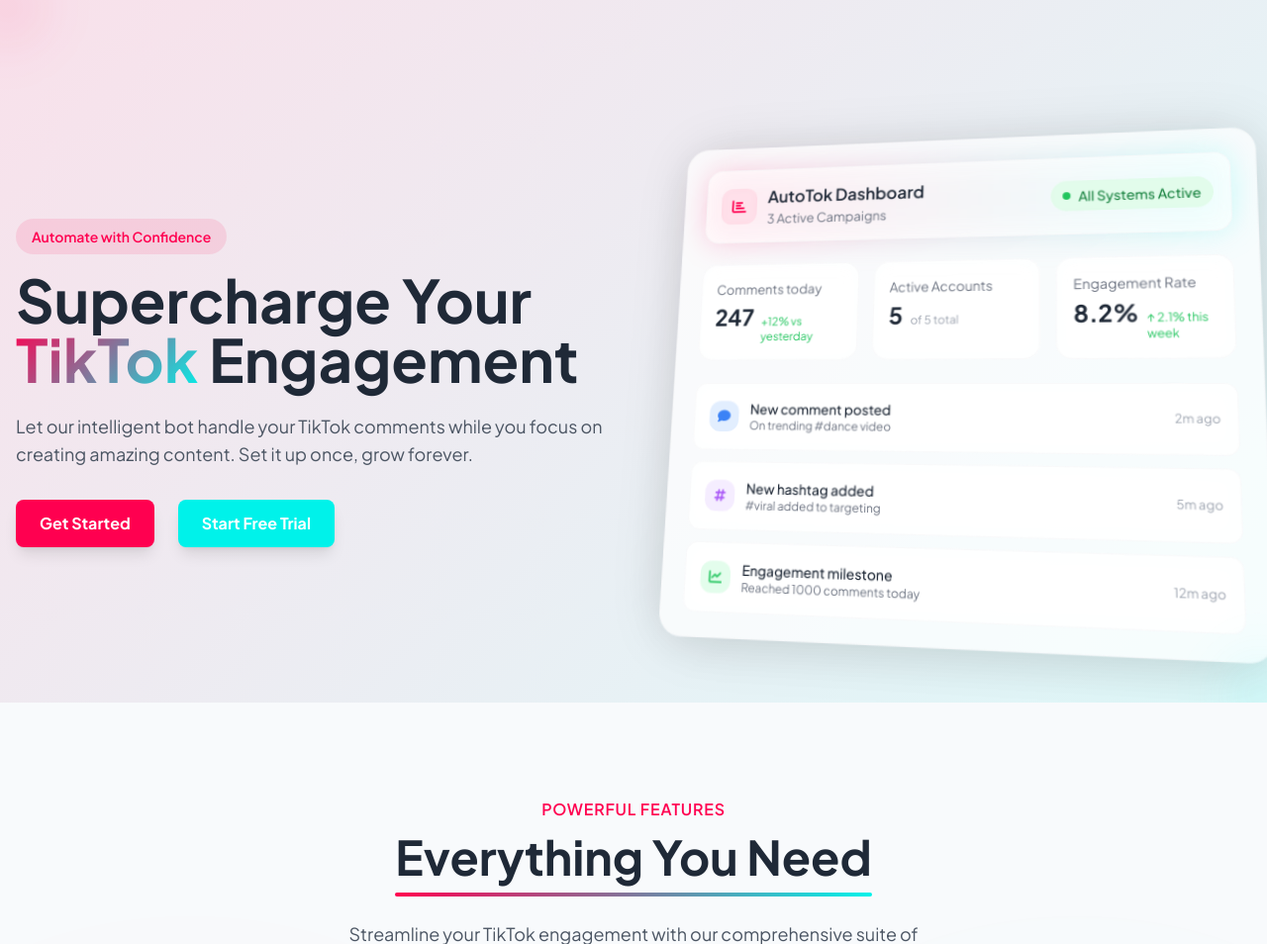
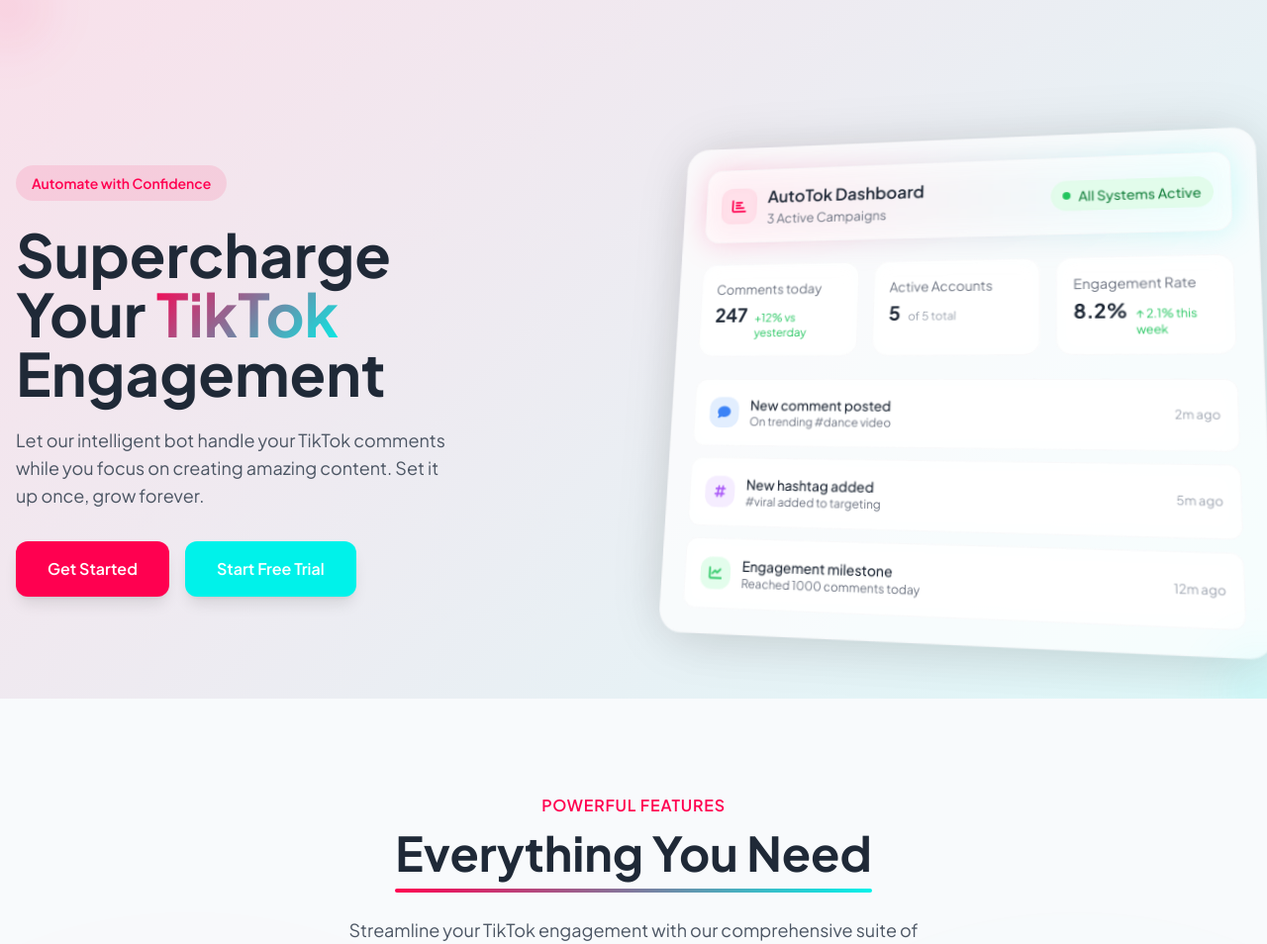
Before and after one commit to ZachRC/tttp1, a Django app: page / in a window 1280 px wide. Shown: the part 81-1035 px from the top of the page at 99% size. Run offline with Django 4.2, Linux system fonts and the light colour scheme; data that the repository does not hold is empty; some libraries are stand-ins or nearby versions.

Commit message:
first commit

```diff
--- a/templates/main/index.html
+++ b/templates/main/index.html
@@ -435,34 +435,36 @@
     </nav>
 
     <!-- Hero Section -->
-    <section class="relative pt-16 sm:pt-24 lg:pt-32 pb-8 sm:pb-12 lg:pb-16 gradient-bg overflow-hidden">
+    <section class="relative pt-20 sm:pt-24 lg:pt-32 pb-8 sm:pb-12 lg:pb-16 gradient-bg overflow-hidden">
         <div class="container-fluid max-w-7xl mx-auto">
-            <div class="grid lg:grid-cols-2 gap-6 lg:gap-12 items-center">
+            <div class="grid lg:grid-cols-2 gap-8 lg:gap-12 items-center">
                 <!-- Text Content -->
-                <div class="text-center lg:text-left order-2 lg:order-1">
-                    <span class="inline-block px-4 py-2 rounded-full bg-primary/10 text-primary text-sm font-semibold mb-4 animate-hero">
+                <div class="text-center lg:text-left order-2 lg:order-1 px-4 sm:px-6 lg:px-0">
+                    <div class="max-w-md mx-auto lg:mx-0">
+                        <span class="inline-flex px-4 py-2 rounded-full bg-primary/10 text-primary text-sm font-semibold mb-6 animate-hero">
                             Automate with Confidence
                         </span>
-                    <h1 class="text-2xl sm:text-3xl lg:text-5xl xl:text-6xl font-bold mb-4 sm:mb-6 leading-tight animate-hero-delay-1">
+                        <h1 class="text-3xl sm:text-4xl lg:text-5xl xl:text-6xl font-bold mb-6 leading-tight animate-hero-delay-1">
                             Supercharge Your <span class="gradient-text">TikTok</span> Engagement
                         </h1>
-                    <p class="text-base sm:text-lg text-gray-600 mb-6 sm:mb-8 leading-relaxed max-w-2xl mx-auto lg:mx-0 animate-hero-delay-2">
+                        <p class="text-base sm:text-lg text-gray-600 mb-8 leading-relaxed animate-hero-delay-2">
                             Let our intelligent bot handle your TikTok comments while you focus on creating amazing content. Set it up once, grow forever.
                         </p>
-                    <div class="flex flex-col sm:flex-row justify-center lg:justify-start gap-4 sm:gap-6">
+                        <div class="flex flex-col sm:flex-row items-center justify-center lg:justify-start space-y-4 sm:space-y-0 sm:space-x-4 animate-hero-delay-2">
                             <a href="{% url 'main:register' %}"
-                           class="w-full sm:w-auto bg-primary hover:bg-primary/90 text-white font-bold py-3 px-6 rounded-lg shadow-lg transition-all">
+                               class="w-full sm:w-auto inline-flex items-center justify-center bg-primary hover:bg-primary/90 text-white font-semibold py-4 px-8 rounded-xl shadow-lg transition-all">
                                 Get Started
                             </a>
                             <a href="{% url 'main:register' %}"
-                           class="w-full sm:w-auto bg-secondary hover:bg-secondary/90 text-white font-bold py-3 px-6 rounded-lg shadow-lg transition-all">
+                               class="w-full sm:w-auto inline-flex items-center justify-center bg-secondary hover:bg-secondary/90 text-white font-semibold py-4 px-8 rounded-xl shadow-lg transition-all">
                                 Start Free Trial
                             </a>
                         </div>
                     </div>
+                </div>
 
                 <!-- Dashboard Preview -->
-                <div class="relative order-1 lg:order-2 mx-auto lg:mx-0 w-full max-w-[85%] sm:max-w-[75%] lg:max-w-none animate-dashboard">
+                <div class="relative order-1 lg:order-2 w-[90%] sm:w-[85%] lg:w-full mx-auto animate-dashboard">
                     <div class="relative dashboard-3d glass-effect rounded-2xl sm:rounded-3xl depth-shadow p-3 sm:p-4 lg:p-6 transition-all duration-500 border border-gray-100/50">
                         <!-- Dashboard Header with Gradient Border -->
                         <div class="relative mb-3 sm:mb-4 lg:mb-6 floating-stats">
@@ -470,10 +472,8 @@
                             <div class="relative glass-effect rounded-xl sm:rounded-2xl p-2 sm:p-3 lg:p-4 border border-gray-100/50">
                                 <div class="flex items-center justify-between">
                                     <div class="flex items-center gap-2 sm:gap-3">
-                                        <div class="relative hidden sm:block">
                                         <div class="w-8 sm:w-10 h-8 sm:h-10 rounded-xl bg-primary/10 flex items-center justify-center backdrop-blur-sm">
                                             <i class="fas fa-chart-bar text-primary text-sm sm:text-base"></i>
-                                            </div>
                                         </div>
                                         <div>
                                             <h3 class="text-sm sm:text-base lg:text-lg font-semibold">AutoTok Dashboard</h3>
@@ -492,26 +492,26 @@
                         <div class="grid grid-cols-3 gap-2 sm:gap-3 lg:gap-4 mb-3 sm:mb-4 lg:mb-6">
                             <!-- Comments Today -->
                             <div class="glass-effect rounded-xl sm:rounded-2xl p-2 sm:p-3 lg:p-4 border border-gray-100/50">
-                                <p class="text-xs sm:text-sm text-gray-500 mb-1">Comments today</p>
+                                <p class="text-[10px] sm:text-xs lg:text-sm text-gray-500 mb-1">Comments today</p>
                                 <div class="flex items-baseline gap-1 sm:gap-2">
-                                    <span class="text-lg sm:text-xl lg:text-2xl font-bold">247</span>
-                                    <span class="text-xs text-green-500">+12% vs yesterday</span>
+                                    <span class="text-base sm:text-lg lg:text-xl font-bold">247</span>
+                                    <span class="text-[8px] sm:text-xs text-green-500">+12% vs yesterday</span>
                                 </div>
                             </div>
                             <!-- Active Accounts -->
                             <div class="glass-effect rounded-xl sm:rounded-2xl p-2 sm:p-3 lg:p-4 border border-gray-100/50">
-                                <p class="text-xs sm:text-sm text-gray-500 mb-1">Active Accounts</p>
+                                <p class="text-[10px] sm:text-xs lg:text-sm text-gray-500 mb-1">Active Accounts</p>
                                 <div class="flex items-baseline gap-1 sm:gap-2">
-                                    <span class="text-lg sm:text-xl lg:text-2xl font-bold">5</span>
-                                    <span class="text-xs text-gray-400">of 5 total</span>
+                                    <span class="text-base sm:text-lg lg:text-xl font-bold">5</span>
+                                    <span class="text-[8px] sm:text-xs text-gray-400">of 5 total</span>
                                 </div>
                             </div>
                             <!-- Engagement Rate -->
                             <div class="glass-effect rounded-xl sm:rounded-2xl p-2 sm:p-3 lg:p-4 border border-gray-100/50">
-                                <p class="text-xs sm:text-sm text-gray-500 mb-1">Engagement Rate</p>
+                                <p class="text-[10px] sm:text-xs lg:text-sm text-gray-500 mb-1">Engagement Rate</p>
                                 <div class="flex items-baseline gap-1 sm:gap-2">
-                                    <span class="text-lg sm:text-xl lg:text-2xl font-bold">8.2%</span>
-                                    <span class="text-xs text-green-500">↑ 2.1% this week</span>
+                                    <span class="text-base sm:text-lg lg:text-xl font-bold">8.2%</span>
+                                    <span class="text-[8px] sm:text-xs text-green-500">↑ 2.1% this week</span>
                                 </div>
                             </div>
                         </div>
```
Lines whose indentation alone changed are shown as unchanged.
